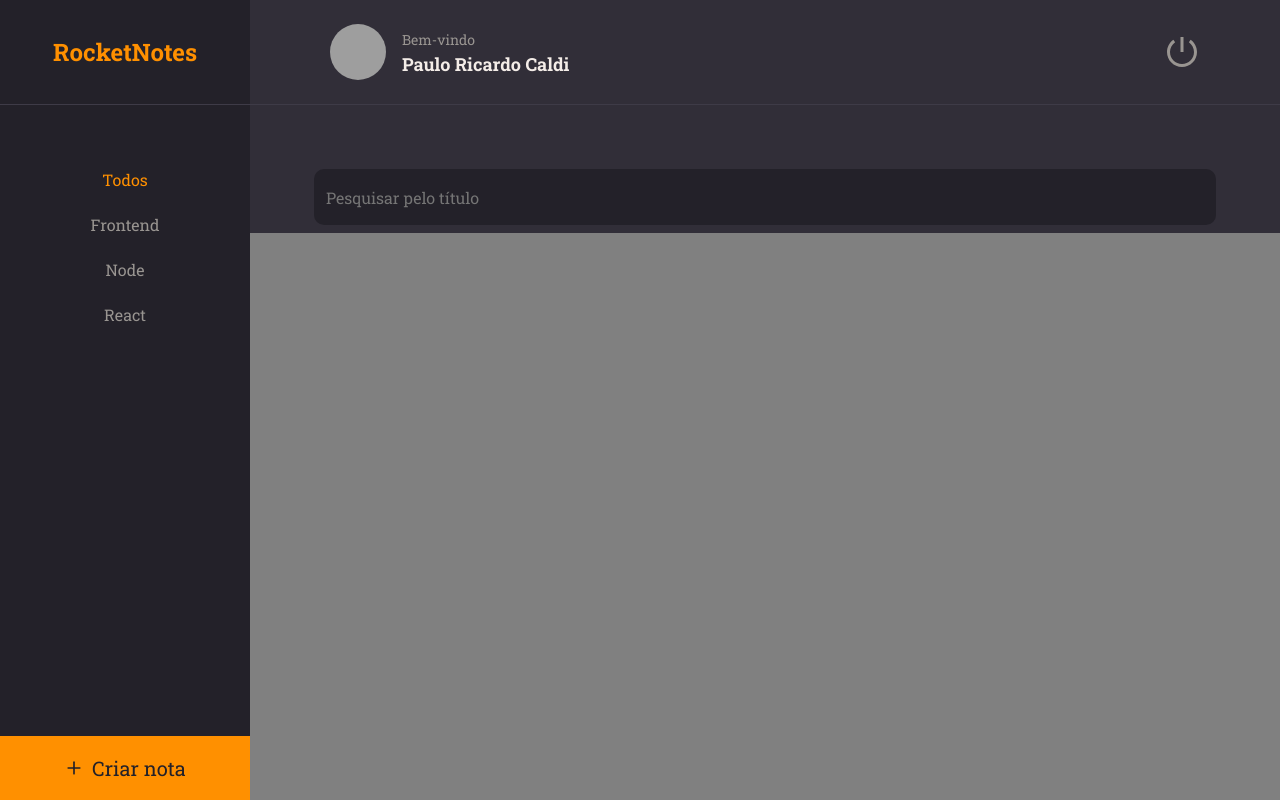
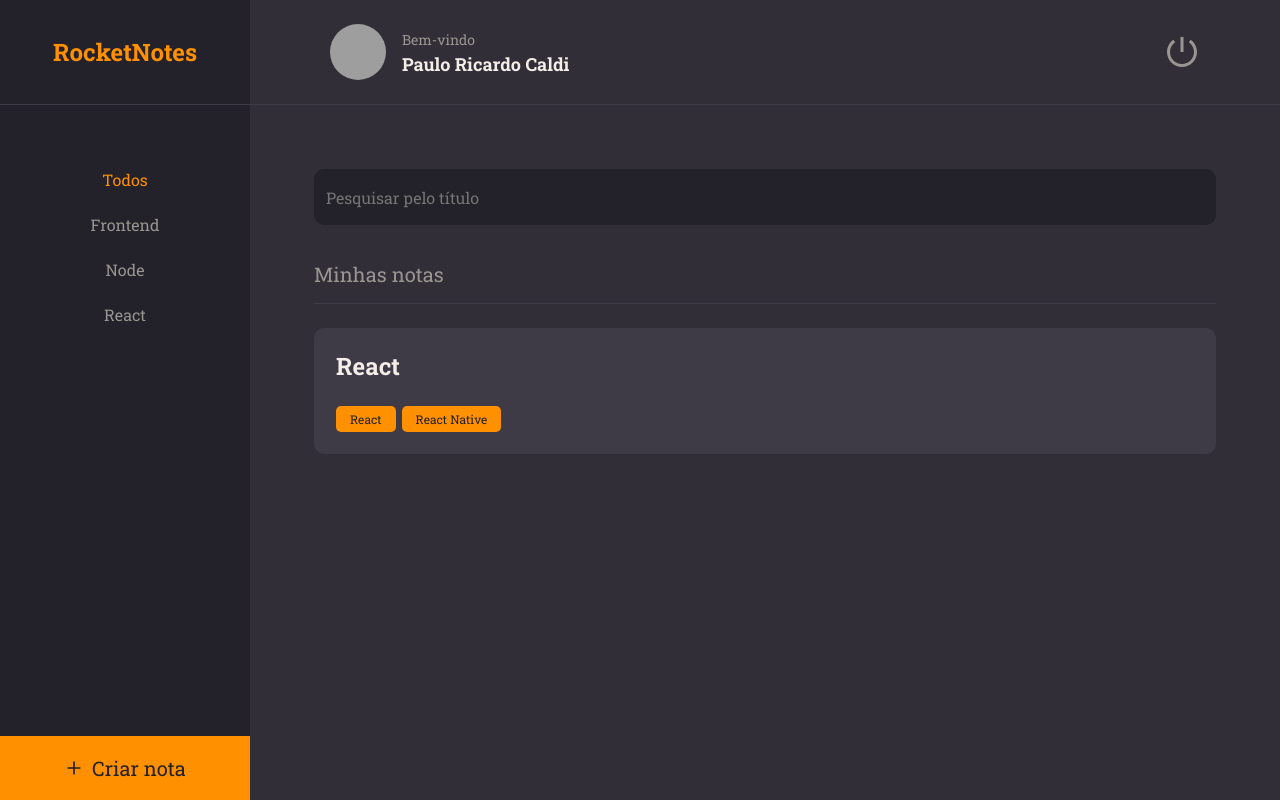
Before and after one commit to pcaldi/rocketNotes, a React (Vite) app: page / in a window 1280 px wide. Built offline with nearby package versions, Linux system fonts and the light colour scheme; grey boxes are pictures that could not be loaded.

Commit message:
Component de Notas

```diff
--- /dev/null
+++ b/src/components/Note/index.jsx
@@ -0,0 +1,25 @@
+/* eslint-disable react/prop-types */
+import { Container } from "./styles";
+
+import { Tag } from "../Tag"
+
+
+export function Note({ data, ...rest }) {
+  return (
+    <Container {...rest}>
+      <h1>{data.title}</h1>
+
+      {
+        data.tags &&
+        <footer>
+          {
+            data.tags.map(tag => (
+              <Tag key={tag.id} title={tag.name} />
+            ))
+          }
+
+        </footer>
+      }
+    </Container>
+  )
+}
--- /dev/null
+++ b/src/components/Note/styles.js
@@ -0,0 +1,29 @@
+import styled from 'styled-components';
+
+export const Container = styled.button`
+  width: 100%;
+  background-color: ${({ theme }) => theme.COLORS.BACKGROUND_700};
+  color: ${({ theme }) => theme.COLORS.WHITE};
+
+  border: none;
+  border-radius: 10px;
+
+  padding: 22px;
+  margin-bottom: 16px;
+
+
+  > h1 {
+    flex: 1;
+    text-align: left;
+    font-weight: 700;
+    color: ${({ theme }) => theme.COLORS.WHITE};
+    font-size: 24px;
+  }
+
+  > footer {
+    width: 100%;
+    display: flex;
+    margin-top: 24px;
+  }
+
+`;
--- a/src/pages/Home/index.jsx
+++ b/src/pages/Home/index.jsx
@@ -3,9 +3,12 @@
 import { FiPlus } from "react-icons/fi";
 
 
+import { Note } from '../../components/Note'
+import { Input } from '../../components/Input'
 import { Header } from '../../components/Header'
+import { Section } from '../../components/Section'
 import { ButtonText } from '../../components/ButtonText'
-import { Input } from '../../components/Input'
+
 export function Home() {
   return (
     <Container>
@@ -40,6 +43,22 @@
 
       <Content>
 
+        <Section title="Minhas notas">
+
+          <Note data={{
+            title: 'React',
+            tags: [{
+              id: '1',
+              name: 'React'
+            },
+            {
+              id: '2',
+              name: 'React Native'
+            }]
+          }} />
+
+        </Section>
+
       </Content>
 
       <NewNote>
--- a/src/pages/Home/styles.js
+++ b/src/pages/Home/styles.js
@@ -52,7 +52,8 @@
 
 export const Content = styled.div`
    grid-area: content;
-   background: gray;
+   padding: 0 64px;
+   overflow-y: auto;
 `;
 
 export const NewNote = styled.button`
```
